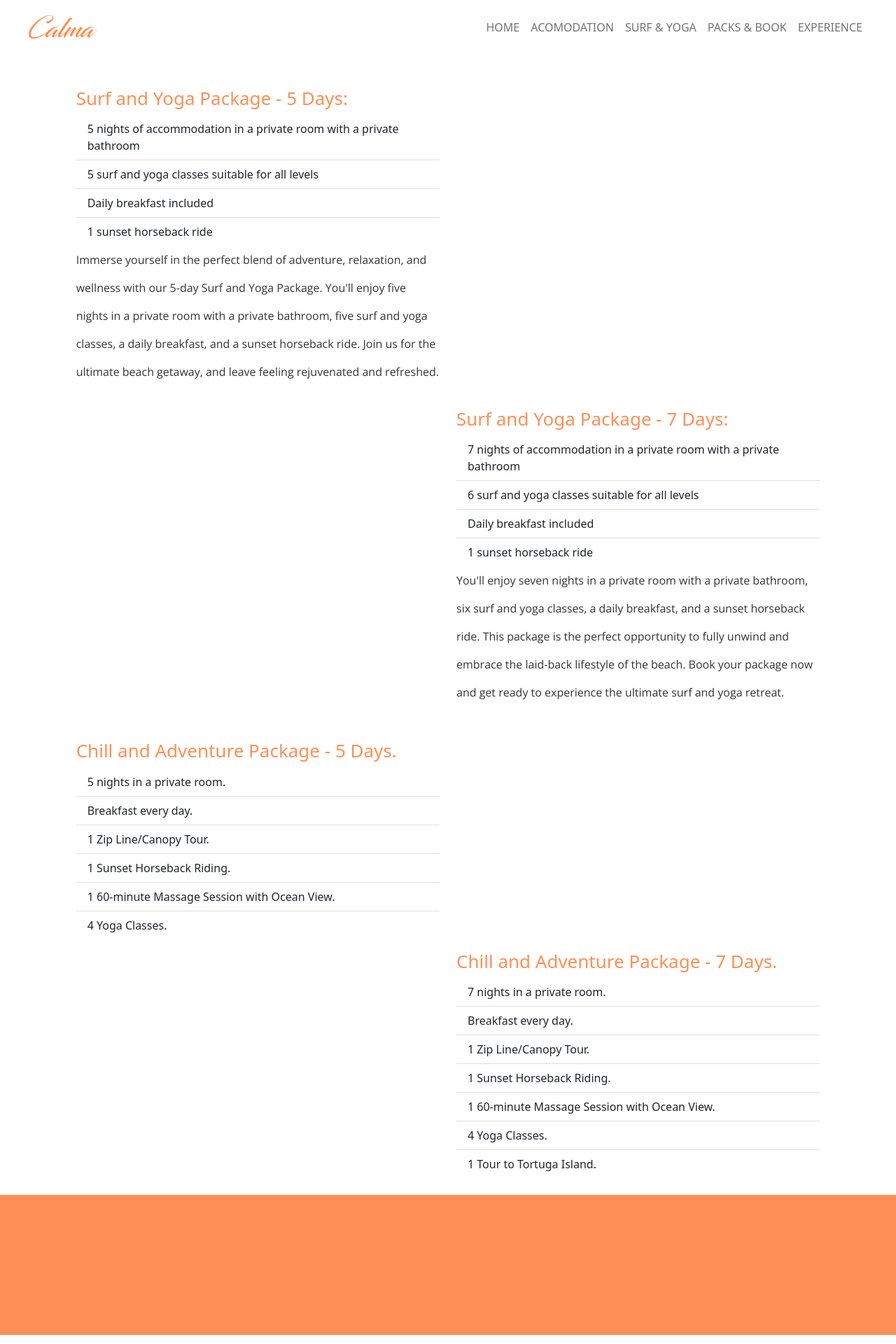
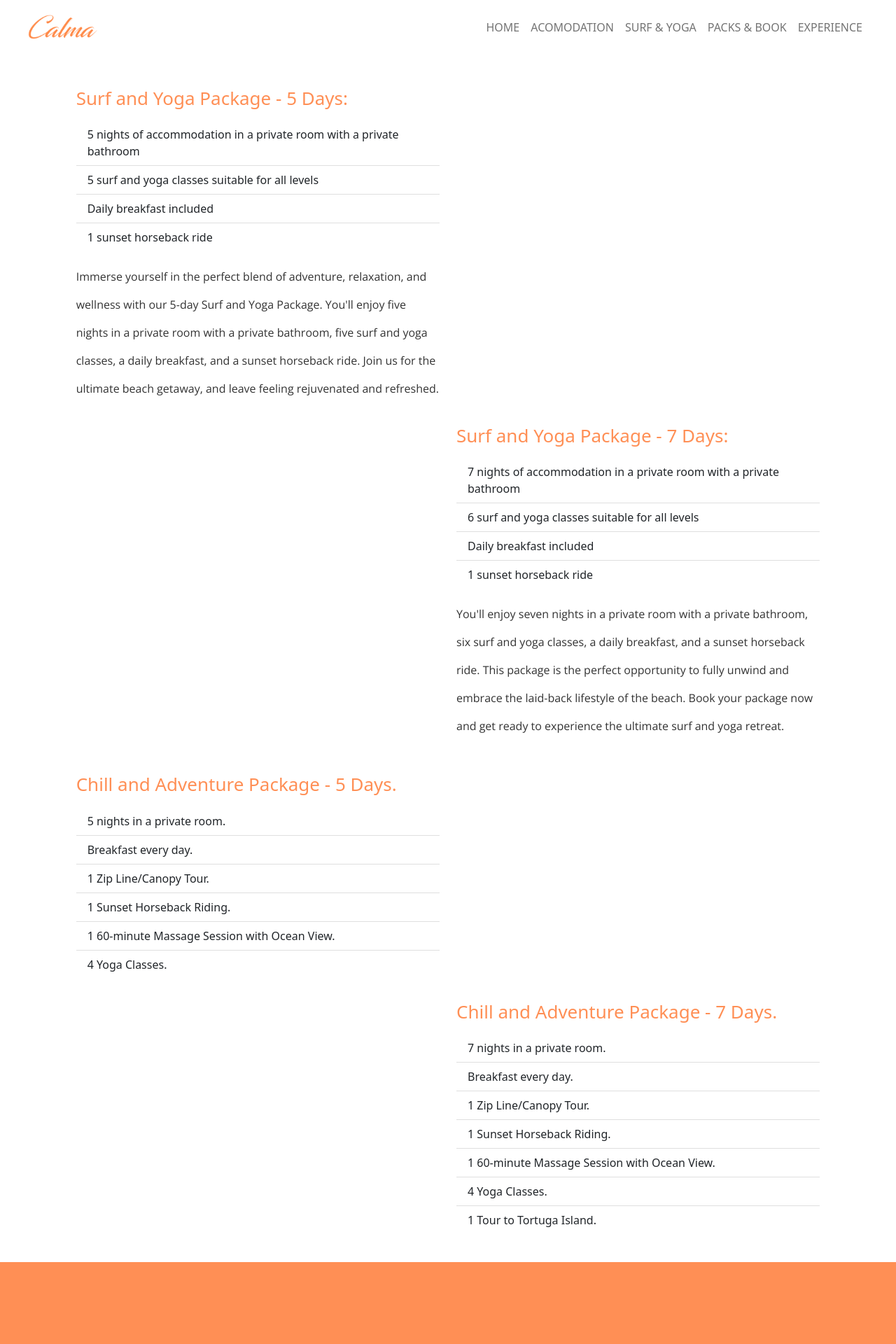
Before and after one commit to KchTT/calma, a Next.js app: page /packs in a window 1280 px wide. Shown: the top 1920 px of the page at 70% size. Built offline with nearby package versions, Linux system fonts and the light colour scheme.

Commit message:
espacios en los packs

```diff
--- a/src/app/packs/page.tsx
+++ b/src/app/packs/page.tsx
@@ -17,7 +17,7 @@ export default function Packs() {
 
      <div className={`col-10 col-md-5 mb-3 slidex_l  ${onScreen_1 ? ' slide_in_x' : ''}`} ref={ref_1}>
         <h5 className="tit_1">Surf and Yoga Package - 5 Days:</h5>
-        <ul className="list-group list-group-flush">
+        <ul className="list-group list-group-flush mt-3 mb-3">
           <li className="list-group-item">5 nights of accommodation in a private room with a private bathroom</li>
           <li className="list-group-item">5 surf and yoga classes suitable for all levels</li>
           <li className="list-group-item">Daily breakfast included</li>
@@ -32,7 +32,7 @@ export default function Packs() {
 
         <h5 className="tit_1">Surf and Yoga Package - 7 Days:</h5>
 
-        <ul className="list-group list-group-flush">
+        <ul className="list-group list-group-flush mt-3 mb-3">
           <li className="list-group-item">7 nights of accommodation in a private room with a private bathroom</li>
           <li className="list-group-item">6 surf and yoga classes suitable for all levels</li>
           <li className="list-group-item">Daily breakfast included</li>
@@ -47,7 +47,7 @@ export default function Packs() {
       <div className={`col-10 col-md-5 mb-3 slidex_l  ${onScreen_3 ? ' slide_in_x' : ''}`} ref={ref_3}>
 
         <h5 className="tit_1" ref={ref_2}>Chill and Adventure Package - 5 Days.</h5>
-        <ul className="list-group list-group-flush">
+        <ul className="list-group list-group-flush mt-3 mb-3">
           <li className="list-group-item">5 nights in a private room.</li>
           <li className="list-group-item">Breakfast every day.</li>
           <li className="list-group-item">1 Zip Line/Canopy Tour.</li>
@@ -59,7 +59,7 @@ export default function Packs() {
       <div className="col-10 col-md-5 mb-3"></div>
       <div className={`col-10 col-md-5 mb-3 slidex_r  ${onScreen_4 ? ' slide_in_x' : ''}`} ref={ref_4}>
         <h5 className="tit_1">Chill and Adventure Package - 7 Days.</h5>
-        <ul className="list-group list-group-flush">
+        <ul className="list-group list-group-flush  mt-3 mb-3">
           <li className="list-group-item">7 nights in a private room.</li>
           <li className="list-group-item">Breakfast every day.</li>
           <li className="list-group-item">1 Zip Line/Canopy Tour.</li>
```
